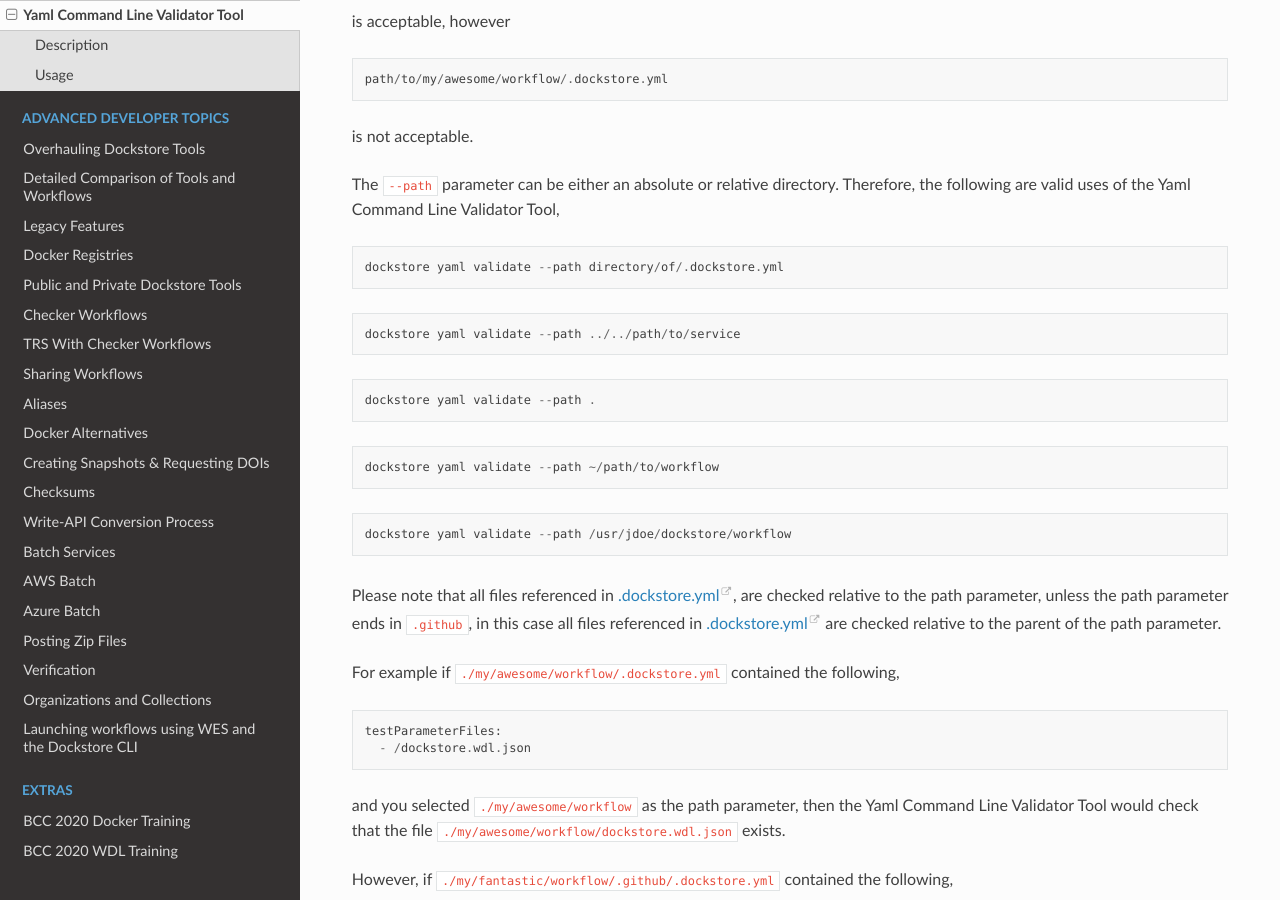
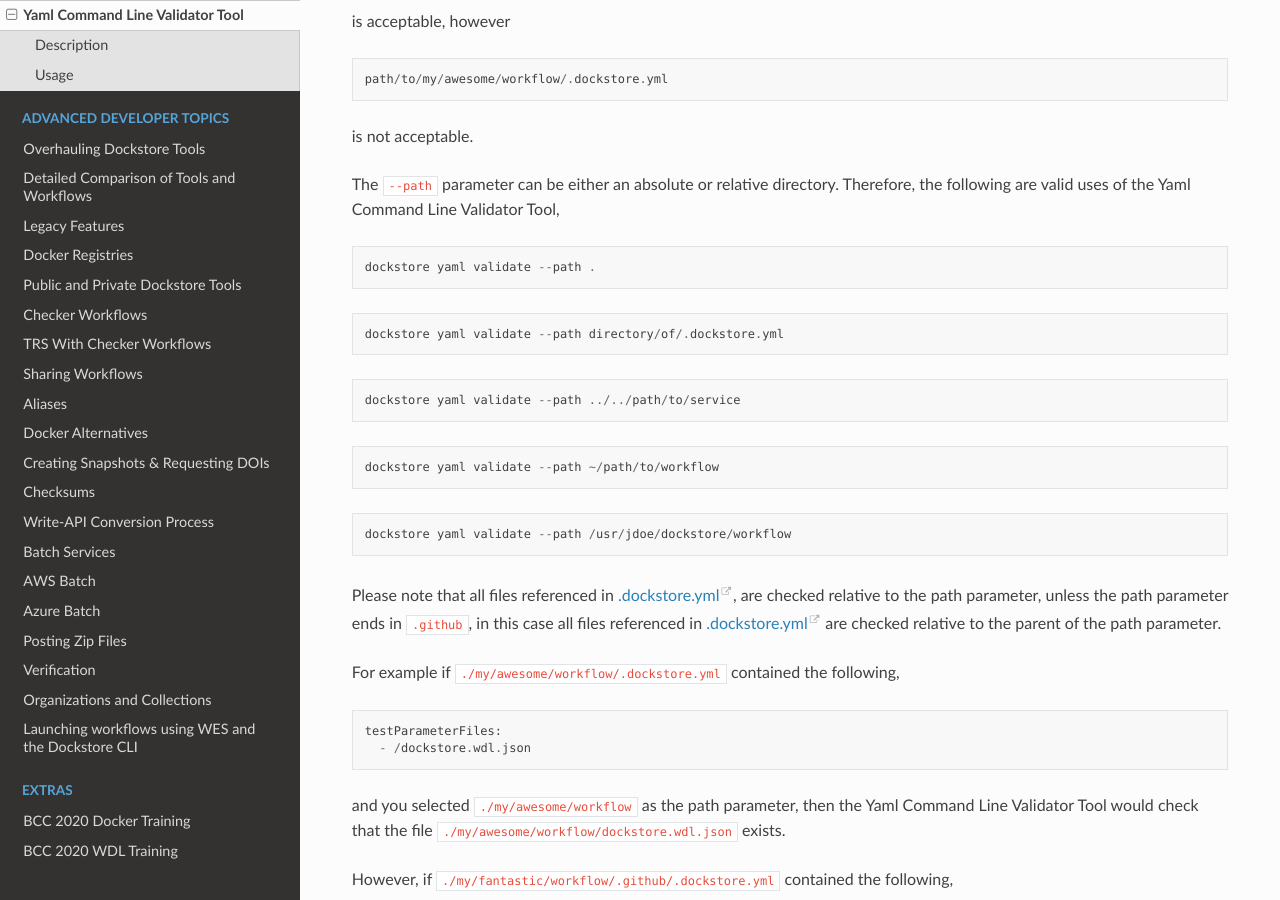
Before and after one commit to dockstore/dockstore-documentation, a Sphinx documentation site: the page built from docs/advanced-topics/dockstore-cli/yaml-command-line-validator-tool.rst, in a window 1280 px wide and 900 px high, scrolled down 1379 px. Built offline with Sphinx 7.4.7 and the Read the Docs theme 2.0.0, drawn with Linux system fonts in a browser that asks for light colours.

Commit message:
Moved current directory example to be first

```diff
--- a/docs/advanced-topics/dockstore-cli/yaml-command-line-validator-tool.rst
+++ b/docs/advanced-topics/dockstore-cli/yaml-command-line-validator-tool.rst
@@ -77,15 +77,16 @@
 
 ::
 
+  dockstore yaml validate --path .
+
+
+::
+
   dockstore yaml validate --path directory/of/.dockstore.yml
 
 ::
 
   dockstore yaml validate --path ../../path/to/service
-
-::
-
-  dockstore yaml validate --path .
 
 ::
 
```
